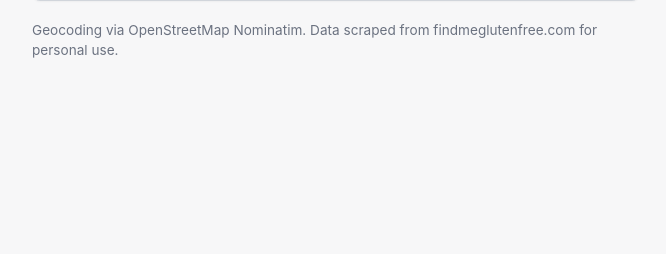
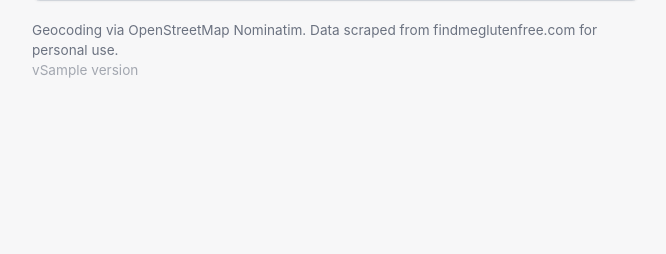
Before and after one commit to leoschonberger/gf2map, a FastAPI app: template app/templates/index.html in a window 1280 px wide. Shown: the part 408-662 px from the top of the page, without its empty margins (304-970 px from the left). Run offline with FastAPI, Linux system fonts and the light colour scheme; the template is opened without the code that fills it: most values are stand-ins (such as "Sample title", 1, 10 or a date in 2020); some libraries are stand-ins or nearby versions.

Commit message:
Display version string at bottom of page

```diff
--- a/app/__init__.py
+++ b/app/__init__.py
@@ -1,3 +1,4 @@
 """gf2map - scrape findmeglutenfree.com and export for Google My Maps."""
+import os
 
-__version__ = "0.1.0"
+__version__ = os.getenv("APP_VERSION", "dev")
--- a/app/main.py
+++ b/app/main.py
@@ -62,6 +62,7 @@ def _render_form(
             "sort": sort,
             "count": count,
             "fmt": fmt,
+            "version": __version__,
         },
         status_code=status_code,
     )
--- a/app/templates/index.html
+++ b/app/templates/index.html
@@ -145,6 +145,8 @@
     <footer>
       Geocoding via OpenStreetMap Nominatim. Data scraped from
       findmeglutenfree.com for personal use.
+      <br>
+      <span style="opacity: 0.6;">v{{ version }}</span>
     </footer>
   </main>
 </body>
```
